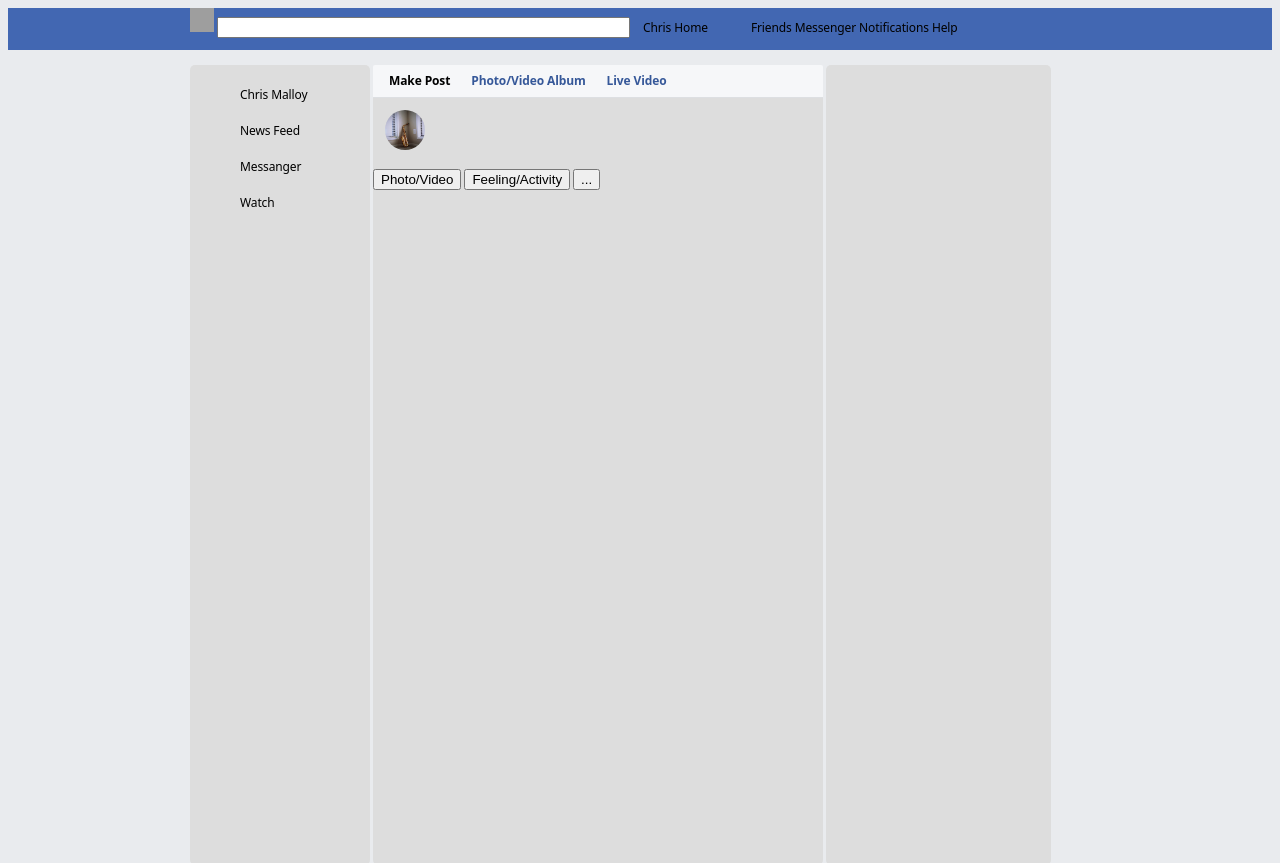
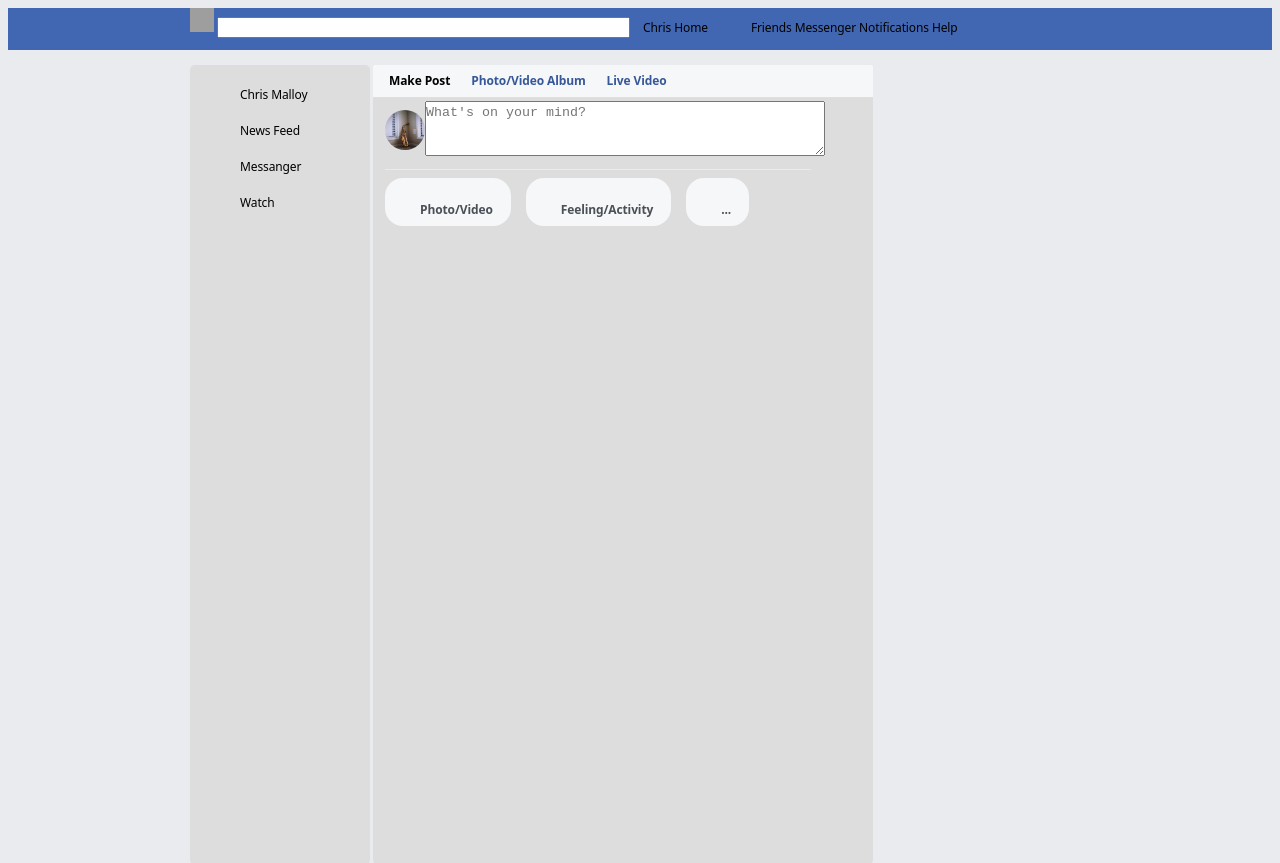
Before and after one commit to chris-malloy/css101, a plain HTML site: page facebook-clone/facebook-clone.html in a window 1280 px wide. Shown: the top 863 px of the page. Drawn offline with Linux system fonts and the light colour scheme; grey boxes are pictures that could not be loaded.

Commit message:
refined button status update bar in facebook clone

```diff
--- a/facebook-clone/facebook-clone.html
+++ b/facebook-clone/facebook-clone.html
@@ -13,6 +13,7 @@
 <body>
 
     <!-- MAIN PAGE WRAPPER EVERYTHING GOES INSIDE OF THIS -->
+    <!-- TODO - Adjusts heights and widths of main divs to reflect real page -->
     <div id="facebook-wrapper">
         <div id="header">
             <!-- NAVBAR IS THE LIMITED WIDTH INSIDE OF THE HEADER -->
@@ -75,18 +76,51 @@
                                     <img src="saxbot.JPG" alt="profile-picture">
                                 </div>
                             </div>
+                            <!-- TODO - move status-update-box to correct position, fix color and look -->
+                            <div class="status-update-box">
+                                <textarea title="What's on your mind?" class="status-update" name="status-update" placeholder="What's on your mind?"></textarea>
+                            </div>
                         </div>
+                        <!-- TODO - change look of buttons and positioning  -->
+                        <!-- MAIN - bottom -->
                         <div class="status-buttons-bottom">
-                            <button class="button">Photo/Video</button>
-                            <button class="button">Feeling/Activity</button>
-                            <button class="button">...</button>
+                            <div class="bottom-div1">
+                                <a rel="ignore" role: "button" class="bottom-link1">
+                                    <div class="bottom-div2">
+                                        <!-- add image here  -->
+                                        <img src="">
+                                        <div class="bottom-div3">
+                                            Photo/Video
+                                        </div>
+                                    </div>
+                                </a>
+                            </div>
+                            <div class="bottom-div1">
+                                <a rel="ignore" role: "button" class="bottom-link1">
+                                    <div class="bottom-div2">
+                                        <img src="">
+                                        <div class="bottom-div3">
+                                            Feeling/Activity
+                                        </div>
+                                    </div>
+                                </a>
+                            </div>
+                            <div class="bottom-div1">
+                                <a rel="ignore" role: "button" class="bottom-link1">
+                                    <div class="bottom-div2">
+                                        <img src="">
+                                        <div class="bottom-div3">
+                                            ...
+                                        </div>
+                                    </div>
+                                </a>
+                            </div>
                         </div>
-                        <!-- MAIN - bottom -->
                     </form>
 
                 </div>
             </div>
-            <div class="right-content"></div>
+            <div class="right-content "></div>
 
         </div>
     </div>
--- a/facebook-clone/fb-styles.css
+++ b/facebook-clone/fb-styles.css
@@ -91,7 +91,7 @@ ol {
 
 .left-content {
     position: relative;
-    width: 20%;
+    width: 180px;
 }
 
 .left-content .left-menu-item {
@@ -110,7 +110,7 @@ certain circumstatnces */
 /* !!! MAIN CONTENT !!! */
 
 .main-content {
-    width: 50%;
+    width: 500px;
     position: relative;
     margin-right: 0;
 }
@@ -238,6 +238,73 @@ certain circumstatnces */
     overflow: hidden;
 }
 
+.status-update-box {
+    float: right;
+    width: 398px;
+    height: 50px;
+    padding: 3px 0 0 0;
+}
+
+.status-update {
+    width: inherit;
+    height: inherit;
+    padding: inherit
+}
+
+
+/* MAIN - Bottom  */
+
+.status-buttons-bottom {
+    border-top: 1px solid #e9ebee;
+    margin: 0 12px;
+    padding: 8px 0;
+    position: relative;
+}
+
+.bottom-div1 {
+    margin-right: 6px;
+    display: inline-block;
+}
+
+.bottom-link1 {
+    display: inline-block;
+    margin-right: 6px;
+    position: relative;
+    color: #365899;
+    cursor: pointer;
+    text-decoration: none;
+}
+
+.bottom-div2 {
+    background: #f6f7f9;
+    border-radius: 18px;
+    cursor: pointer;
+    position: relative;
+}
+
+.bottom-div3 {
+    box-sizing: border-box;
+    color: #4b4f56;
+    display: inline-block;
+    font-weight: bold;
+    height: 32px;
+    line-height: 32px;
+    overflow: hidden;
+    padding: 0 15px 0 35px;
+    text-overflow: ellipsis;
+    vertical-align: middle;
+    white-space: nowrap;
+    width: 100%;
+}
+
+.bottom-img {
+    height: 20px;
+    left: 9px;
+    position: absolute;
+    top: 7px;
+    width: 20px;
+}
+
 
 /* FEED */
 
@@ -245,5 +312,5 @@ certain circumstatnces */
 /* !!! RIGHT CONTENT !!! */
 
 .right-content {
-    width: 25%;
+    width: 296px;
 }
```
